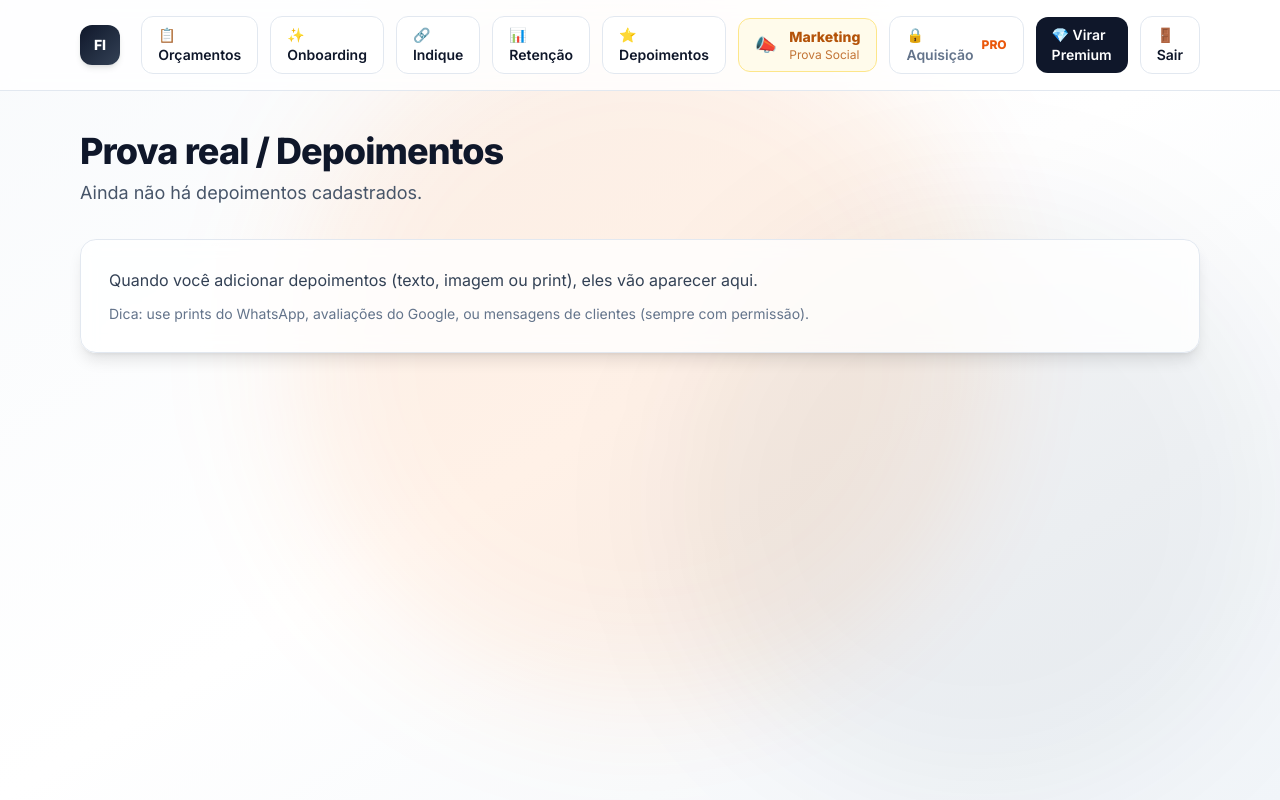
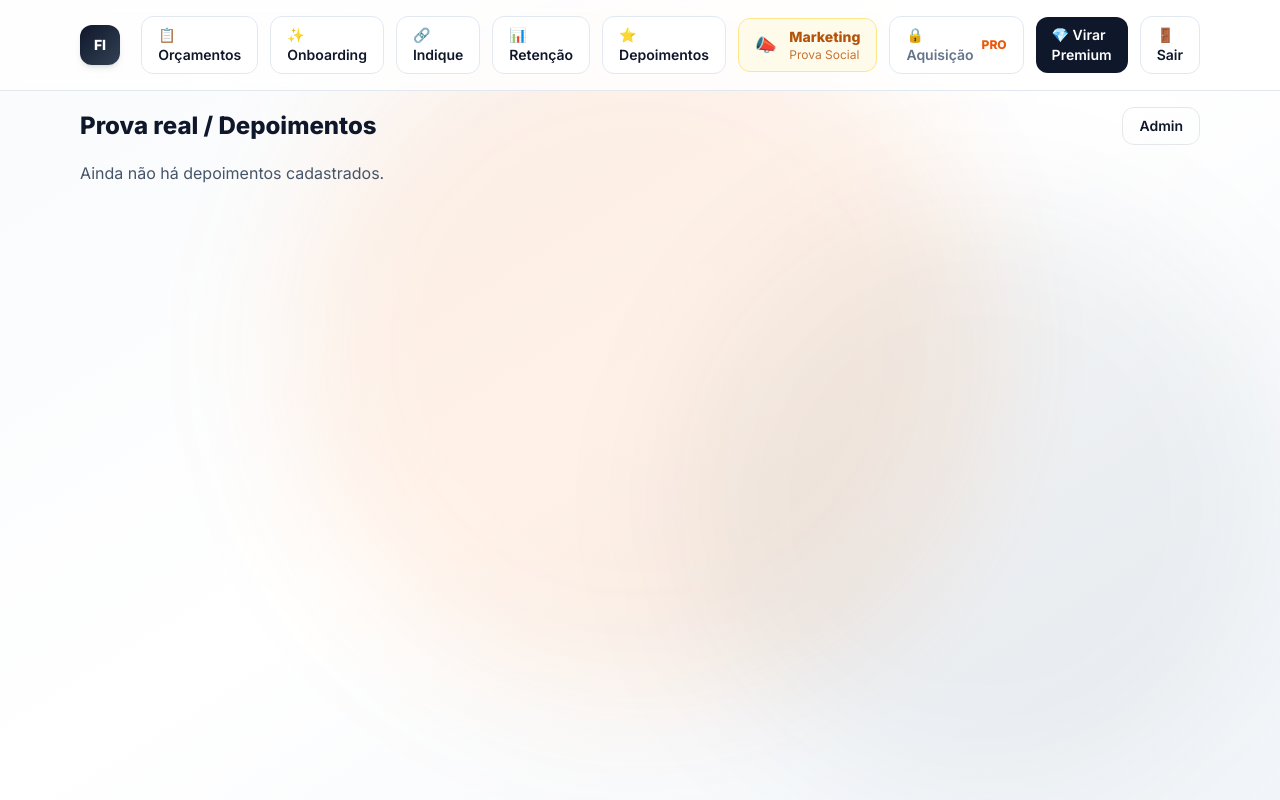
Before and after one commit to wanderson96santos04-hash/fecha-instalacao, a FastAPI app: template app/templates/cases.html in a window 1280 px wide. Run offline with FastAPI, Linux system fonts and the light colour scheme; the template is opened without the code that fills it, so the values that code supplies are empty; parts of the project's set-up code (start-up, migrations or seed data) failed here and were passed over; some libraries are stand-ins or nearby versions.

Commit message:
fix: mover template cases.html para pasta correta

```diff
--- a/app/templates/cases.html
+++ b/app/templates/cases.html
@@ -1,29 +1,27 @@
-{% extends "base.html" %}
-{% block body %}
-{% include "partials/nav_app.html" %}
+{% extends "base_app.html" %}
 
-<main class="flex-1">
-  <div class="max-w-6xl mx-auto px-4 py-10">
-    <header class="mb-8">
-      <h1 class="text-3xl md:text-4xl font-extrabold tracking-tight text-slate-900">
-        Prova real / Depoimentos
-      </h1>
-      <p class="mt-2 text-slate-600 text-lg">
-        Ainda não há depoimentos cadastrados.
-      </p>
-    </header>
+{% block content %}
+<div class="max-w-6xl mx-auto p-4">
+  <div class="flex items-center justify-between mb-4">
+    <h1 class="text-2xl font-bold">Prova real / Depoimentos</h1>
+    <a class="px-4 py-2 rounded-xl border text-sm font-semibold" href="/app/cases/admin">Admin</a>
+  </div>
 
-    <section class="bg-white/80 backdrop-blur rounded-2xl shadow-lg border border-slate-200 p-6 md:p-7">
-      <div class="text-slate-700">
-        <p class="mb-3">
-          Quando você adicionar depoimentos (texto, imagem ou print), eles vão aparecer aqui.
-        </p>
-
-        <p class="text-sm text-slate-500">
-          Dica: use prints do WhatsApp, avaliações do Google, ou mensagens de clientes (sempre com permissão).
-        </p>
-      </div>
-    </section>
-  </div>
-</main>
+  {% if not items %}
+    <p class="text-slate-600">Ainda não há depoimentos cadastrados.</p>
+  {% else %}
+    <div class="grid grid-cols-1 md:grid-cols-2 gap-4">
+      {% for t in items %}
+        <div class="rounded-xl border p-4 bg-white">
+          <div class="font-semibold">{{ t.name }} — {{ t.city }}</div>
+          <div class="text-sm text-slate-600">{{ t.service }} • {{ t.value }}</div>
+          <div class="mt-3 text-slate-800">“{{ t.quote }}”</div>
+          <div class="mt-4">
+            <a class="text-sm underline" href="/app/cases/{{ t.id }}/export">Exportar</a>
+          </div>
+        </div>
+      {% endfor %}
+    </div>
+  {% endif %}
+</div>
 {% endblock %}
```
